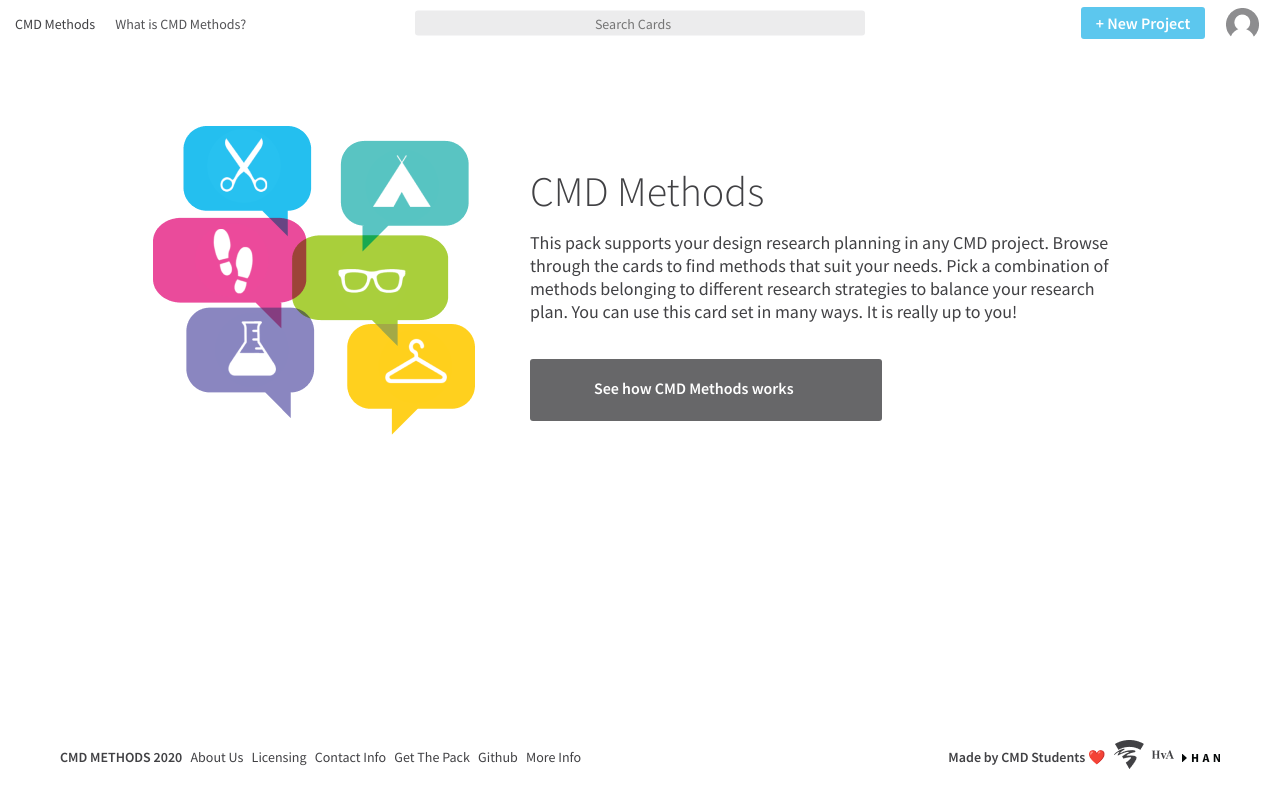
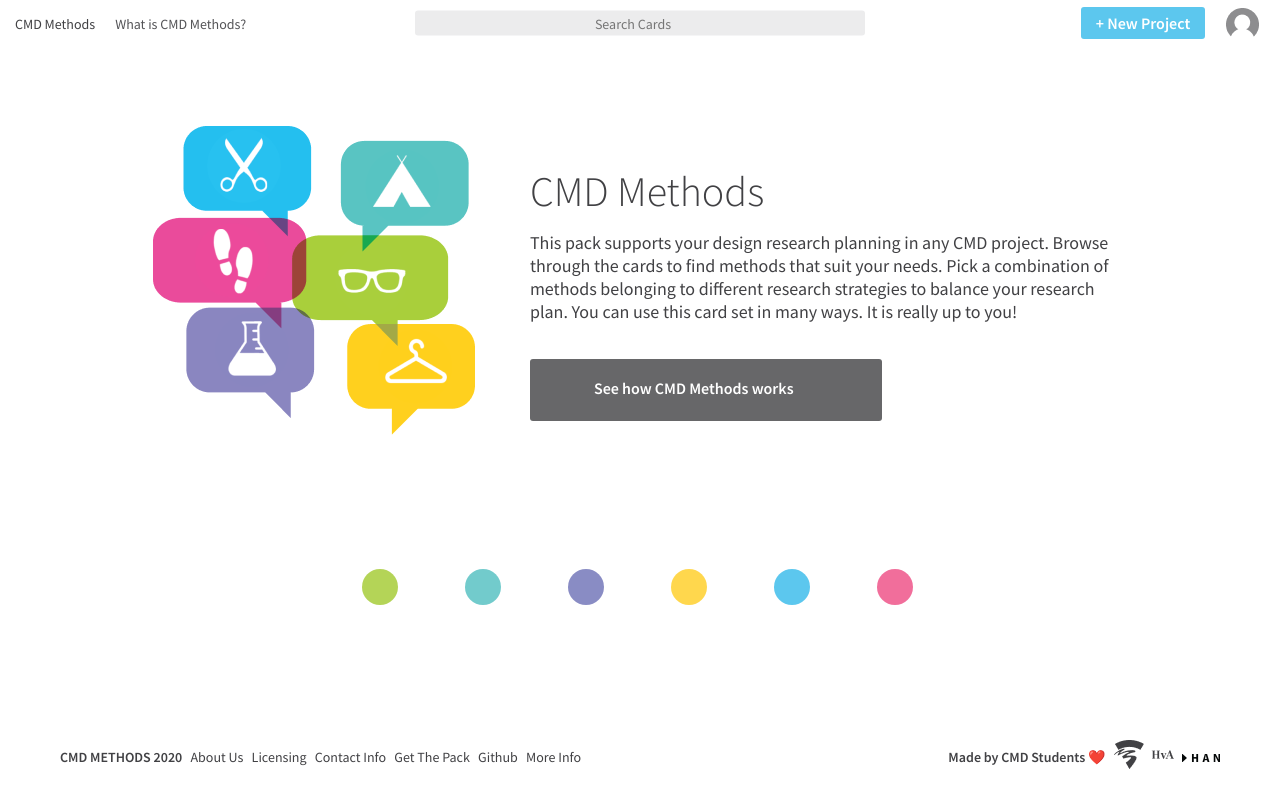
Before and after one commit to cmdmethods/herontwerp2020, a Vue app: page / in a window 1280 px wide. Shown: the top 788 px of the page. Built offline with nearby package versions, Linux system fonts and the light colour scheme.

Commit message:
Add function to sortbar to sort on cards

```diff
--- a/src/components/SortBar.vue
+++ b/src/components/SortBar.vue
@@ -1,48 +1,64 @@
 <template>
-    <div class="sort-bar">
-        <ul>
-            <li>
-                <button><category-icon v-for="category in categories" :key="category.id" :name="category.name"></category-icon></button>
-            </li>
-            <li>
-                <button><category-icon v-for="category in categories" :key="category.id" :name="category.name"></category-icon></button>
-            </li>
-            <li>
-                <button><category-icon v-for="category in categories" :key="category.id" :name="category.name"></category-icon></button>
-            </li>
-            <li>
-                <button><category-icon v-for="category in categories" :key="category.id" :name="category.name"></category-icon></button>
-            </li>
-            <li>
-                <button><category-icon v-for="category in categories" :key="category.id" :name="category.name"></category-icon></button>
-            </li>
-            <li>
-                <button><category-icon v-for="category in categories" :key="category.id" :name="category.name"></category-icon></button>
-            </li>
-        </ul>
+    <div class="observer-helper" ref="searchBar">
+        <nav class="sort-bar">
+            <ul>
+                <li v-for="category in categories" :key="category.id">
+                    <a :href="`#${category.id}`"><CategoryIcon :category="category.id"></CategoryIcon></a>
+                </li>
+            </ul>
+        </nav>
     </div>
 </template>
 
 <script>
-import Icon from '@/components/CategoryIcon.vue'
+import CategoryIcon from '@/components/CategoryIcon.vue'
 import categories from '@/data/categories.json'
 
 export default {
     name: 'SortBar',
-    components: { 'category-icon': Icon },
+    components: { CategoryIcon },
     computed: {
         categories() {
             return categories
         }
+    },
+    mounted() {
+        const navEl = this.$refs.searchBar
+        this.observer = new IntersectionObserver(([e]) => e.target.classList.toggle('is-sticky', e.intersectionRatio < 1), { threshold: [1] })
+
+        this.observer.observe(navEl)
+    },
+    beforeDestroy() {
+        this.observer.disconnect()
     }
 }
 </script>
 
 <style scoped>
+.observer-helper {
+    margin: 0 auto;
+    padding-top: 64px; /* header height */
+    margin-top: -64px; /* header height */
+    position: sticky;
+    top: -1px;
+    z-index: 3;
+}
+
 .sort-bar {
+    margin: 0 auto;
     background-color: #ffffff;
     width: 36.76rem;
     height: 5.805rem;
+    border-radius: 3px;
+    padding: 0 1.3rem 0 1rem;
+    box-shadow: 0;
+    transition: 300ms cubic-bezier(0.4, 0, 0.2, 1);
+    transition-property: box-shadow, width;
+}
+
+.is-sticky .sort-bar {
+    width: 450px;
+    box-shadow: 0 1px 3px rgba(0, 0, 0, 0.12), 0 1px 2px rgba(0, 0, 0, 0.24);
 }
 
 ul {
@@ -52,9 +68,7 @@ ul {
     list-style: none;
     margin: 0;
     padding: 0;
-    width: 36.76rem;
-    height: 5.805rem;
-    padding: 0 1.3rem 0 1rem;
+    height: 100%;
 }
 
 button {
```
